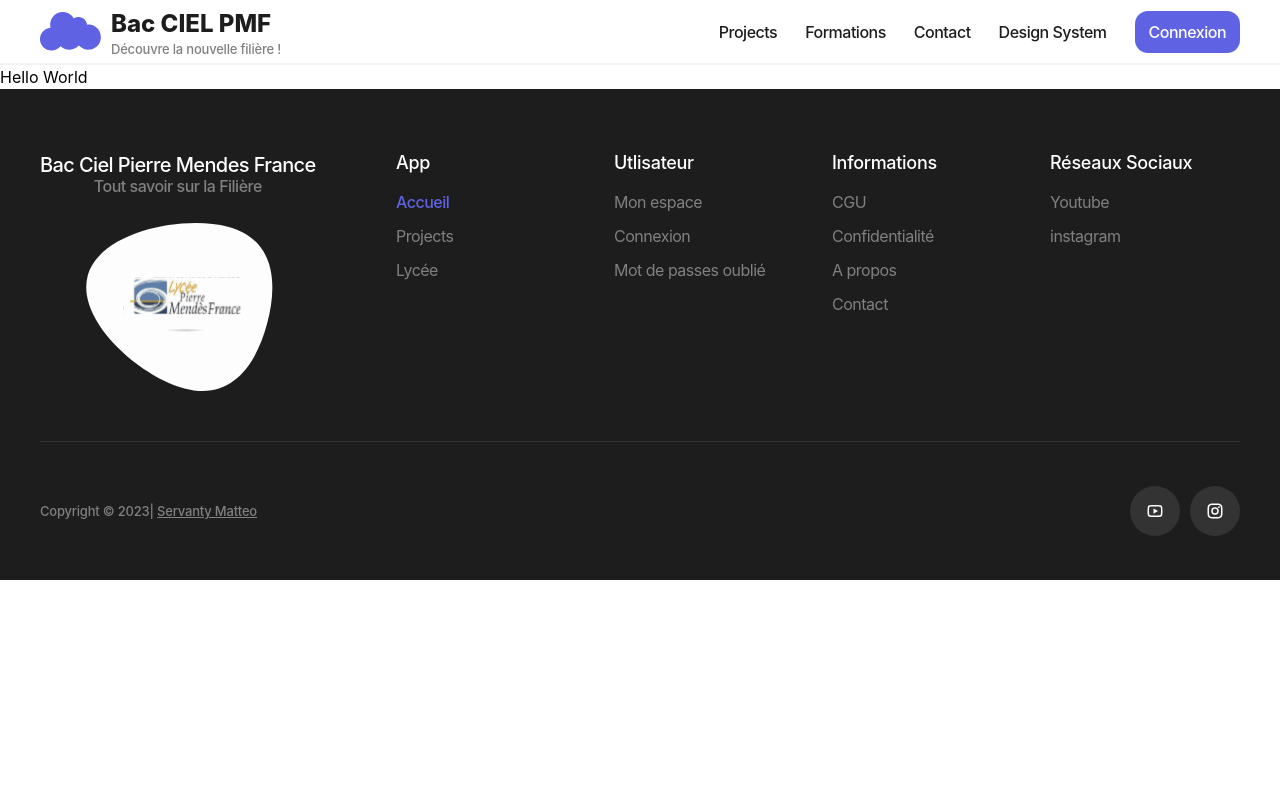
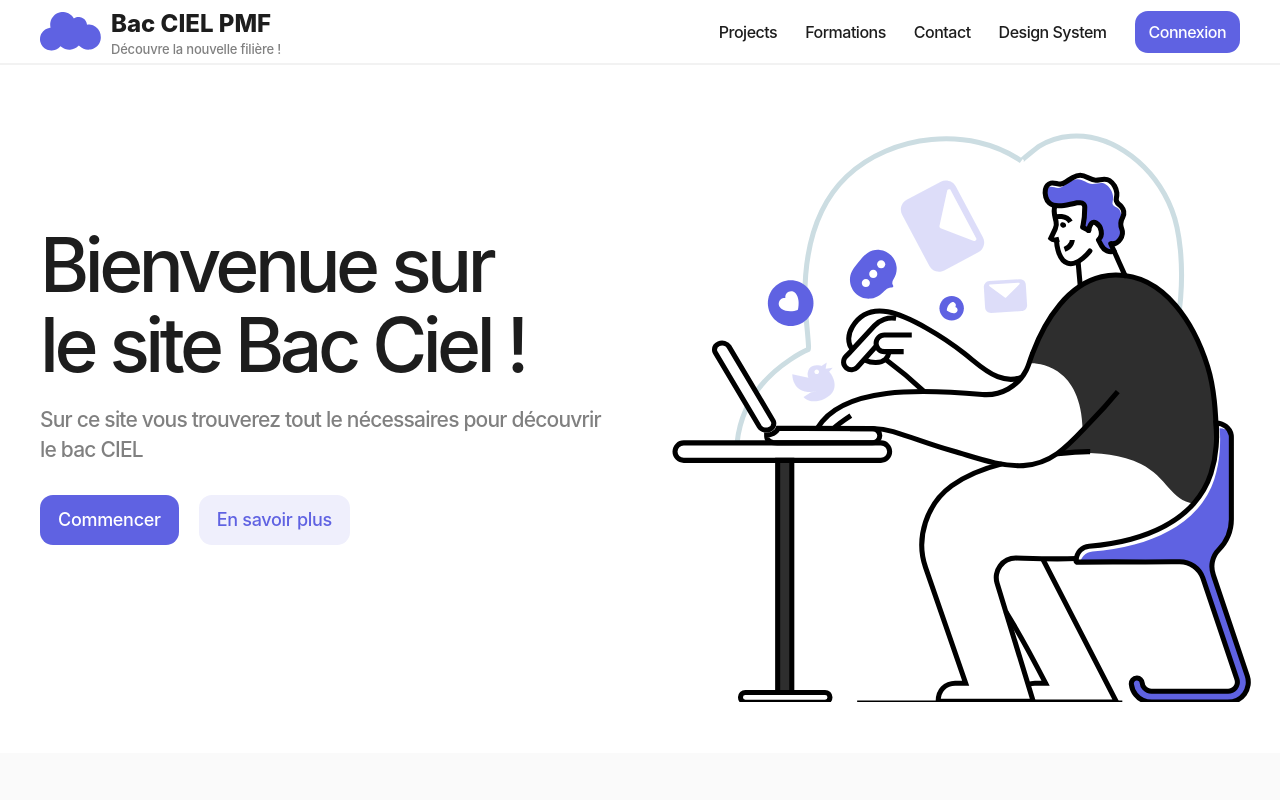
Before and after one commit to servantymatteo/baccielpmf, a Next.js app: page / in a window 1280 px wide. Shown: the top 800 px of the page. Built offline with nearby package versions, Linux system fonts and the light colour scheme.

Commit message:
hero top

```diff
--- a/src/pages/index.tsx
+++ b/src/pages/index.tsx
@@ -1,5 +1,6 @@
 import { Seo } from "@/ui/components/SEO/seo";
 import { Layout } from "@/ui/components/layout/layout";
+import { LandigPageContainer } from "@/ui/modules/landing-page/landing-page.container";
 
 export default function Home() {
   return (
@@ -8,7 +9,9 @@ export default function Home() {
         title="BAC CIEL PIERRE MENDES FRANCE"
         description="Découvrez l'excellence éducative au lycée BAC CIEL PIERRE MENDES FRANCE. Notre filière offre une formation complète, un entraînement intensif et l'accès à des ressources innovantes. Parcourez virtuellement notre campus pour une immersion totale. Choisissez l'avenir avec BAC CIEL : l'éducation redéfinie, l'excellence assurée."
       />
-      <Layout>Hello World</Layout>
+      <Layout>
+        <LandigPageContainer />
+      </Layout>
     </>
   );
 }
--- a/src/ui/components/navigation/app-links.tsx
+++ b/src/ui/components/navigation/app-links.tsx
@@ -67,7 +67,7 @@ export const footerSocialNetworksLinks: appLinks[] = [
   },
   {
     label: "instagram",
-    baseUrl: "instagram.com",
+    baseUrl: "https://instagram.com",
     type: "external",
     icon: RiInstagramLine,
   },
--- /dev/null
+++ b/src/ui/modules/landing-page/components/featured/featured.view.tsx
@@ -0,0 +1,49 @@
+import { Container } from "@/ui/components/container/container";
+
+interface featuresListInterface {
+  imagePath: string;
+  imagteAlt: string;
+  title: string;
+  description: string;
+}
+
+const featuresData: featuresListInterface[] = [
+  {
+    imagePath: "assets/svg/xxx.svg",
+    imagteAlt: "Illustration de deux personnes étant en train de discuter",
+    title: "La formation",
+    description: "Tout savoir sur la formation",
+  },
+  {
+    imagePath: "assets/svg/xxx.svg",
+    imagteAlt: "Illustration",
+    title: "Contact",
+    description: "Contact entre les proffesseurs et les élèves est simplifié",
+  },
+  {
+    imagePath: "assets/svg/xxx.svg",
+    imagteAlt:
+      "Illustration d'une personne faisant des recherches sur un ordinateur",
+    title: "Poursuite",
+    description: "Les possibilités de poursuites d'études",
+  },
+  {
+    imagePath: "assets/svg/xxx.svg",
+    imagteAlt: "Illustration",
+    title: "Ressources",
+    description: "Les ressources sont facilements accéssible",
+  },
+];
+
+export const FeaturedView = () => {
+  const featuredList = "";
+
+  return (
+    <div className="bg-gray-300">
+      <Container className="grid grid-cols-12 gap-24 py-24">
+        <div className="col-span-7">{featuredList}</div>
+        <div className="col-span-5"></div>
+      </Container>
+    </div>
+  );
+};
--- /dev/null
+++ b/src/ui/modules/landing-page/components/hero-top.tsx/hero-top.view.tsx
@@ -0,0 +1,38 @@
+import { Container } from "@/ui/components/container/container";
+import { Button } from "@/ui/design-system/button/button";
+import { Typography } from "@/ui/design-system/typography/typography";
+import Image from "next/image";
+
+export const HeroTopView = () => {
+  return (
+    <Container className="relative pt-40 pb-52 overflow-hidden">
+      <div className="w-full max-w-2xl space-y-5">
+        <Typography variant="h1" component="h1" className="max-w-lg">
+          Bienvenue sur le site Bac Ciel !
+        </Typography>
+        <Typography
+          variant="body-lg"
+          theme="gray"
+          component="p"
+          className="max-w-xl"
+        >
+          Sur ce site vous trouverez tout le nécessaires pour découvrir le bac
+          CIEL
+        </Typography>
+        <div className="space-x-5 pt-2.5">
+          <Button baseUrl="">Commencer</Button>
+          <Button baseUrl="" variant="secondary">
+            En savoir plus
+          </Button>
+        </div>
+      </div>
+      <Image
+        src="\asset\svg\hero-illu.svg"
+        alt="Illustrattion d'un homme tappant sur un ordinateur"
+        height={637}
+        width={637}
+        className="absolute top-0 right-0 z-0"
+      />
+    </Container>
+  );
+};
--- /dev/null
+++ b/src/ui/modules/landing-page/landing-page.container.tsx
@@ -0,0 +1,9 @@
+import { LandigPageView } from "./landing-page.view";
+
+export const LandigPageContainer = () => {
+  return (
+    <>
+      <LandigPageView />
+    </>
+  );
+};
--- /dev/null
+++ b/src/ui/modules/landing-page/landing-page.view.tsx
@@ -0,0 +1,11 @@
+import { FeaturedView } from "./components/featured/featured.view";
+import { HeroTopView } from "./components/hero-top.tsx/hero-top.view";
+
+export const LandigPageView = () => {
+  return (
+    <>
+      <HeroTopView />
+      <FeaturedView />
+    </>
+  );
+};
--- a/tailwind.config.js
+++ b/tailwind.config.js
@@ -96,6 +96,7 @@ module.exports = {
       600: "#26A482",
     },
     gray: {
+      300: "#fafafa",
       400: "#F2F2F2",
       500: "#E5E5E5",
       600: "#B2B2B2",
```
Also changed, not shown: public/asset/svg/formation.svg (added), public/asset/svg/hero-illu.svg (added), src/ui/modules/landing-page/components/landing-page.container.tsx (deleted).
